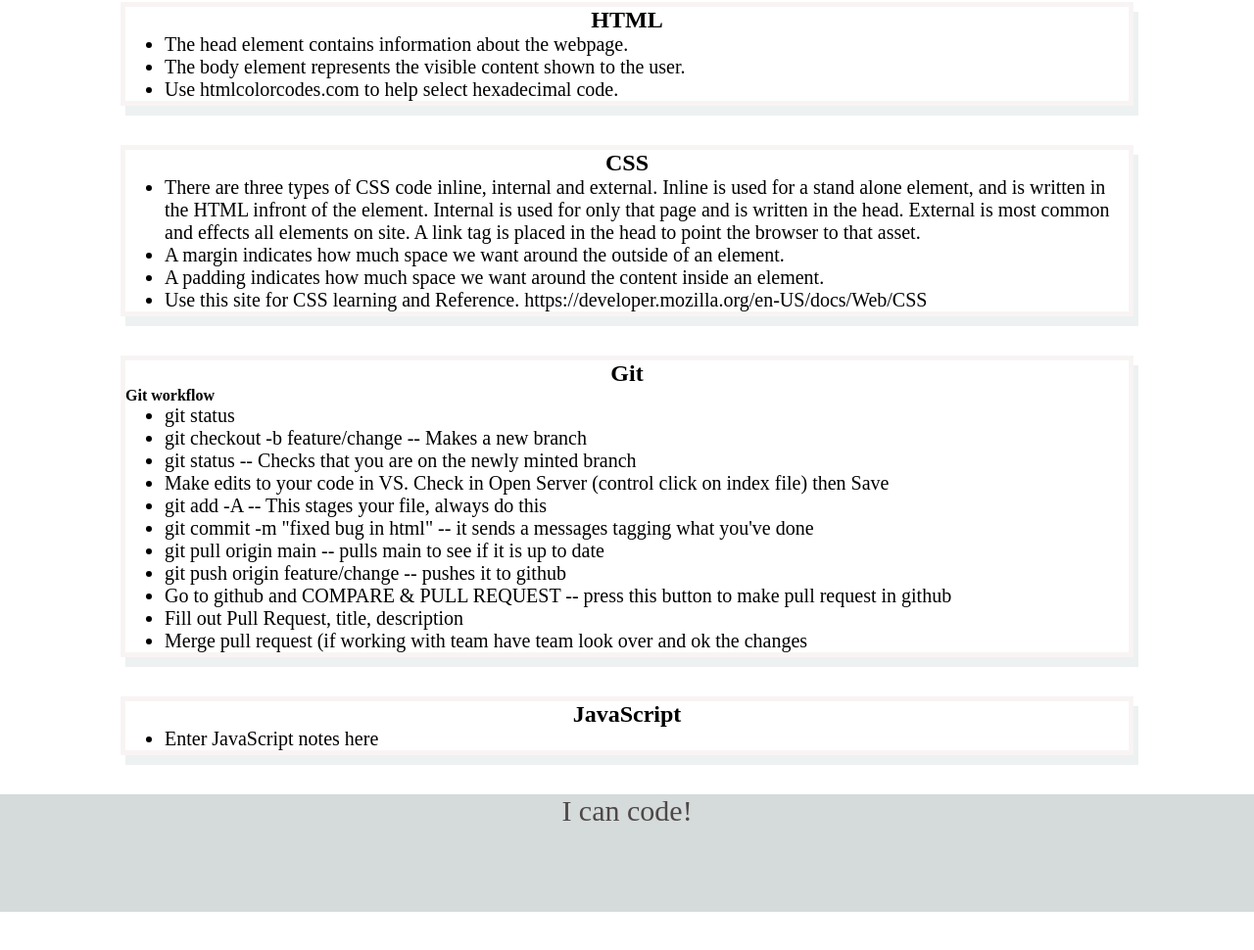
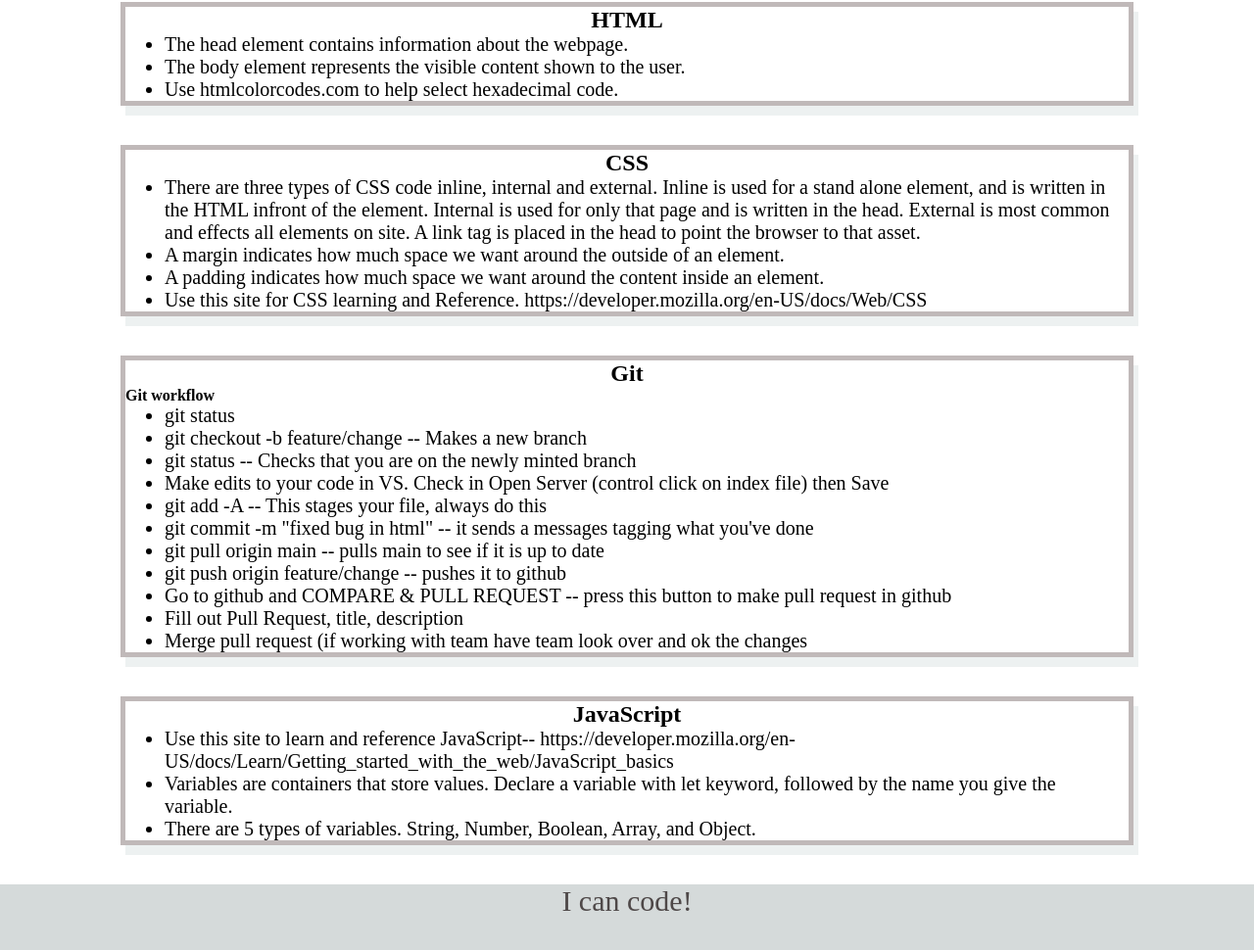
Before and after one commit to brenthouston/prework-study-guide, a plain HTML site: page index.html in a window 1280 px wide. Shown: the part 158-1128 px from the top of the page at 98% size. Before the commit the page ends 1089 px from the top, so only its background shows below. Drawn offline with Linux system fonts and the light colour scheme.

Commit message:
changes in css

```diff
--- a/assets/style.css
+++ b/assets/style.css
@@ -34,6 +34,6 @@ p {
   .card {
     width: 80%;
     margin: 40px auto;
-    border: 5px solid rgb(249, 244, 244);
+    border: 5px solid rgb(192, 185, 185);
     box-shadow: 5px 10px #edf1f1;
   }
--- a/index.html
+++ b/index.html
@@ -55,7 +55,9 @@
       <section class="card" id="javascript-section">
         <h2>JavaScript</h2>
         <ul>
-          <li>Enter JavaScript notes here</li>
+          <li>Use this site to learn and reference JavaScript-- https://developer.mozilla.org/en-US/docs/Learn/Getting_started_with_the_web/JavaScript_basics</li>
+          <li> Variables are containers that store values. Declare a variable with let keyword, followed by the name you give the variable.</li>
+          <li>There are 5 types of variables. String, Number, Boolean, Array, and Object.</li>
         </ul>
       </section>
     </main>
```
